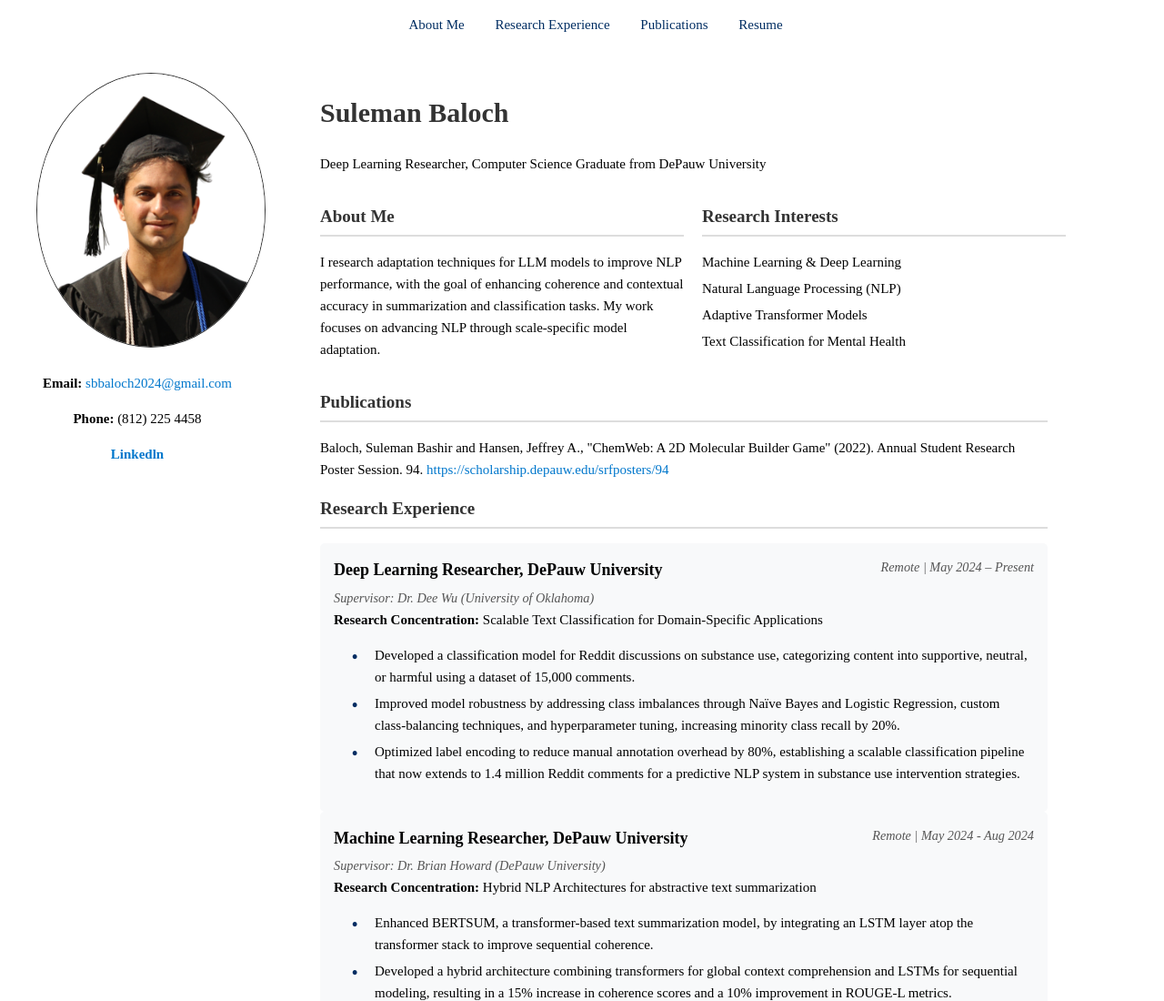
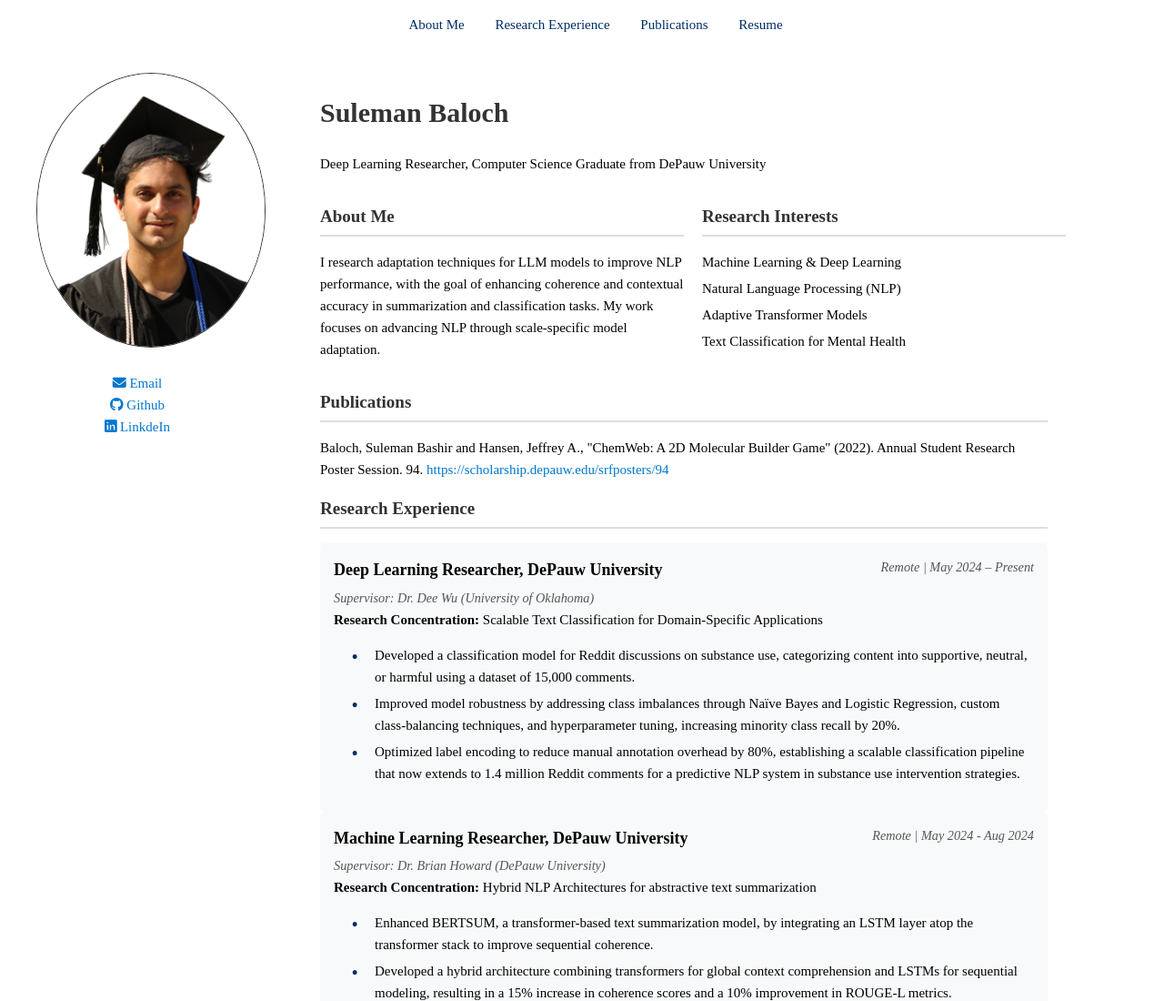
Before and after one commit to sbbaloch2024/Research-Portfolio, a plain HTML site: page index.html in a window 1280 px wide. Shown: the top 1100 px of the page at 91% size. Drawn offline with Linux system fonts and the light colour scheme.

Commit message:
Updated contact section with icons

```diff
--- a/index.html
+++ b/index.html
@@ -6,6 +6,8 @@
     <title>Suleman Baloch - Deep Learning Researcher</title>
     <link href="https://fonts.googleapis.com/css2?family=Inter:wght@300;400;600&display=swap" rel="stylesheet">
     <link rel="stylesheet" href="styles.css">
+
+    <link rel="stylesheet" href="https://cdnjs.cloudflare.com/ajax/libs/font-awesome/6.4.2/css/all.min.css">
 
 </head>
 <body>
@@ -21,15 +23,21 @@
 
 <!-- Profile Picture Section -->
 
-    <div class="profile-container">
-        <img src="me3.jpg" alt="Your Name" class="profile-pic">
-        <div class="contact">
-      <b>Email:</b> <a href="mailto:sbbaloch2024@gmail.com" target="_blank">sbbaloch2024@gmail.com</a>
+<div class="profile-container">
+    <img src="me3.jpg" alt="Your Name" class="profile-pic">
+    <div class="contact">
+        <a href="mailto:sbbaloch2024@gmail.com" class="contact-item">
+            <i class="fas fa-envelope"></i> Email
+        </a>
 
-            <p><b>Phone:</b>  (812) 225 4458</p>
-            <a href="https://www.linkedin.com/in/sulemanbaloch24/" target="_blank"><b>Linkedln</b></a>
-        </div>
+        <a href="https://github.com/sbbaloch2024" target="_blank" class="contact-item">
+            <i class="fab fa-github"></i> Github
+        </a>
+        <a href="https://scholar.google.com/citations?user=yourprofileid" target="_blank" class="contact-item">
+            <i class="fas fab fa-linkedin"></i> LinkdeIn
+        </a>
     </div>
+</div>
 
 <!-- About and Research Interests Section -->
 
--- a/styles.css
+++ b/styles.css
@@ -6,6 +6,7 @@ body {
 
 
 }
+
 table {
     width: 100%;
     border-collapse: collapse;
@@ -174,6 +175,8 @@ a:hover {
 .contact {
     margin-top: 20px;
     font-size: 15px;
+    display: flex;
+    flex-direction: column;
 }
 
 .columns {
```
